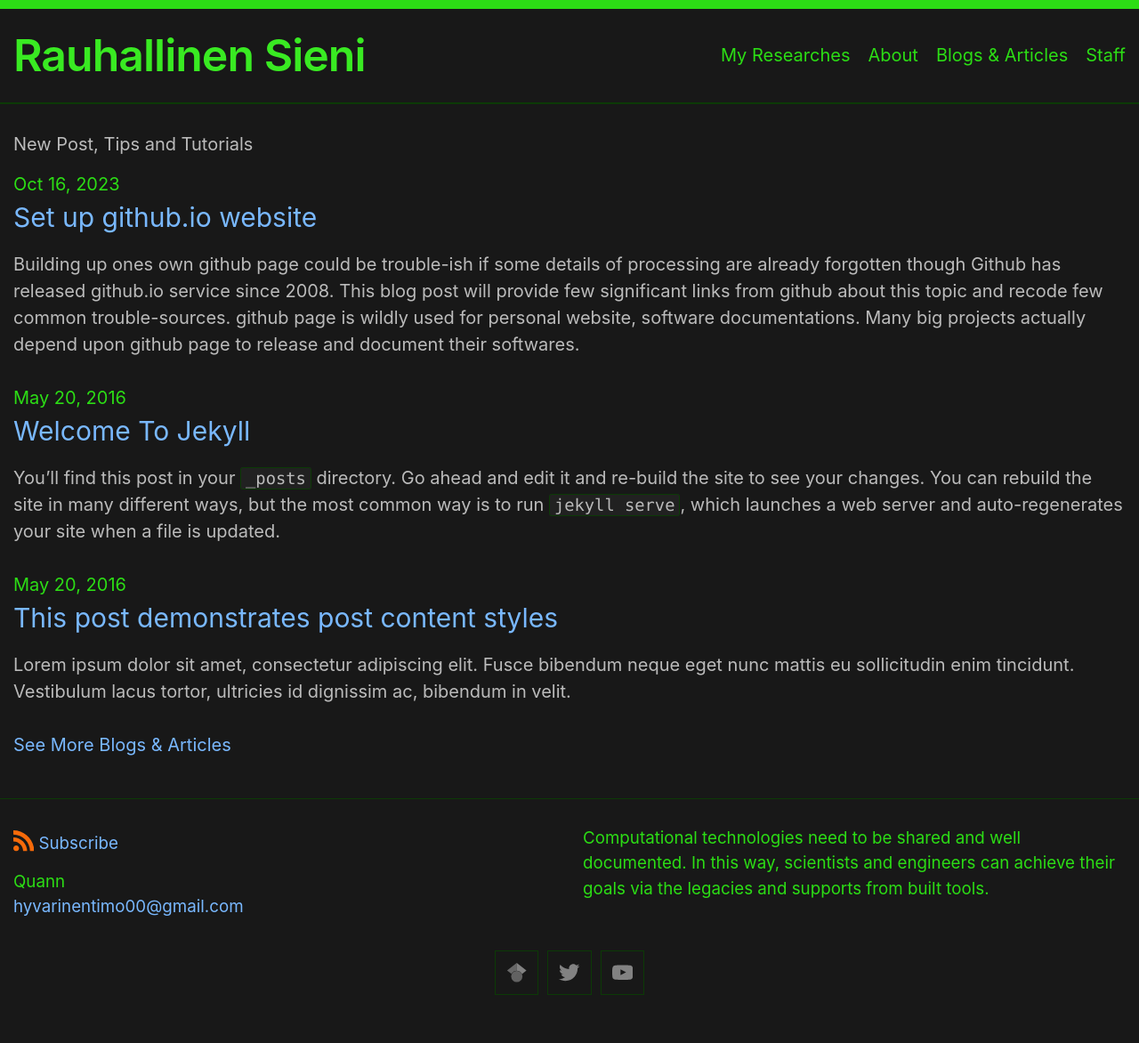
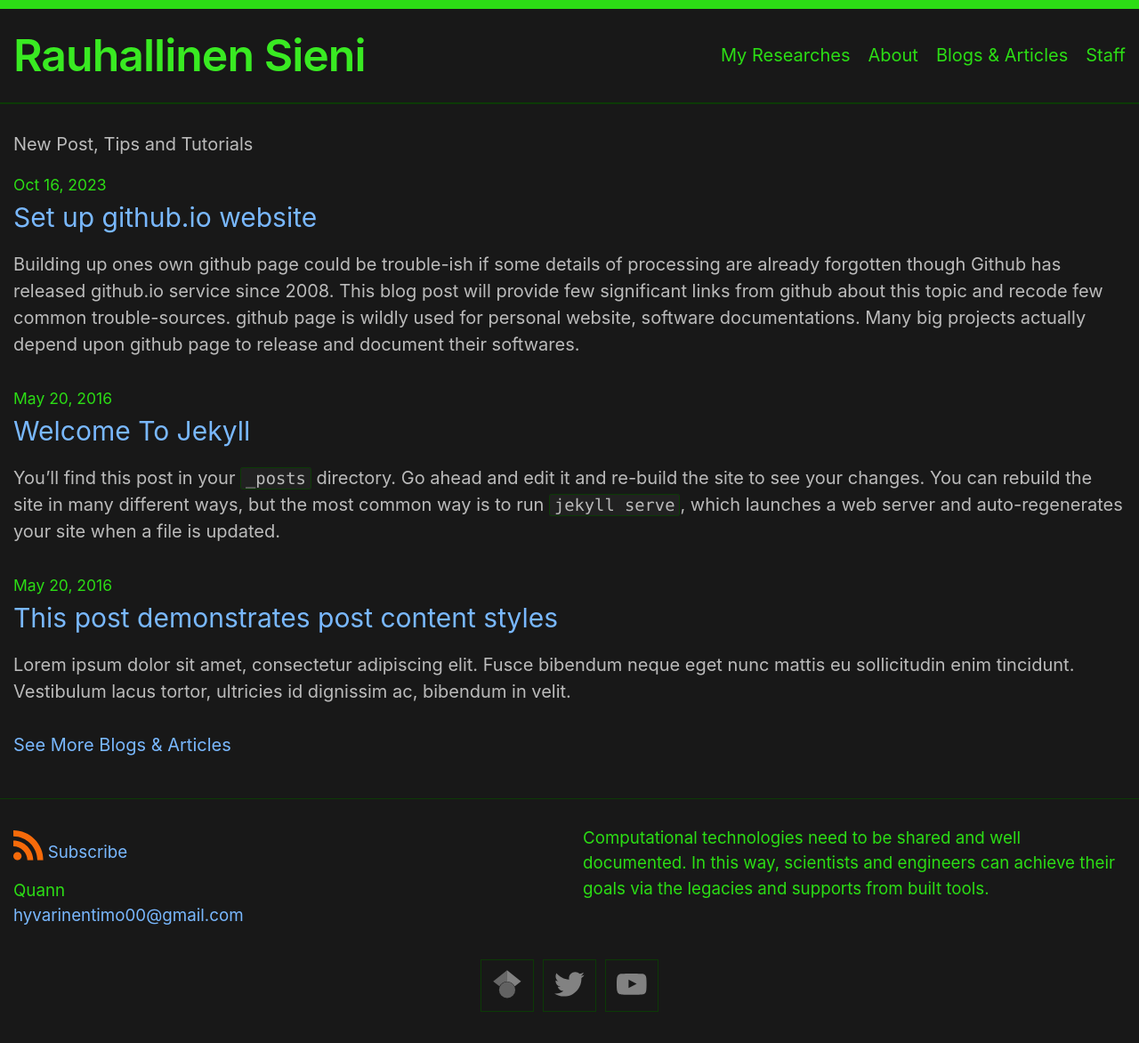
Before and after one commit to tekniiquann/tekniiquann.github.io, a Jekyll site: the page built from index.md, in a window 1280 px wide. Shown: the whole page at 89% size. Built offline with Jekyll 4.4.1, drawn with Linux system fonts in a browser that asks for light colours.

Commit message:
adjast the font-size modify many places involving font-size of page and post

```diff
--- a/_sass/minima/_base.scss
+++ b/_sass/minima/_base.scss
@@ -238,8 +238,8 @@ pre {
 }
 
 .svg-icon {
-  width: 1.25em;
-  height: 1.25em;
+  width: 1.8em;
+  height: 1.8em;
   display: inline-block;
   fill: currentColor;
   vertical-align: text-bottom;
--- a/_sass/minima/_layout.scss
+++ b/_sass/minima/_layout.scss
@@ -206,11 +206,11 @@
 }
 
 .page-heading {
-  @include relative-font-size(2);
+  @include relative-font-size(1.5);
 }
 
 .post-list-heading {
-  @include relative-font-size(1.75);
+  @include relative-font-size(1.25);
 }
 
 .post-list {
--- a/_sass/minima/initialize.scss
+++ b/_sass/minima/initialize.scss
@@ -6,7 +6,7 @@ $base-font-family: -apple-system, system-ui, BlinkMacSystemFont, "Segoe UI", "Se
 $code-font-family: "Menlo", "Inconsolata", "Consolas", "Roboto Mono", "Ubuntu Mono", "Liberation Mono", "Courier New", monospace;
 $base-font-size:   20px !default; //16px
 $base-font-weight: 400 !default;
-$small-font-size:  $base-font-size * 1.0 !default; //0.875
+$small-font-size:  $base-font-size * 0.875 !default; //0.875
 $base-line-height: 1.5 !default;
 
 $spacing-unit:     30px !default;
```
Also changed, not shown: blogs_articles.md (+1 -1 lines).
